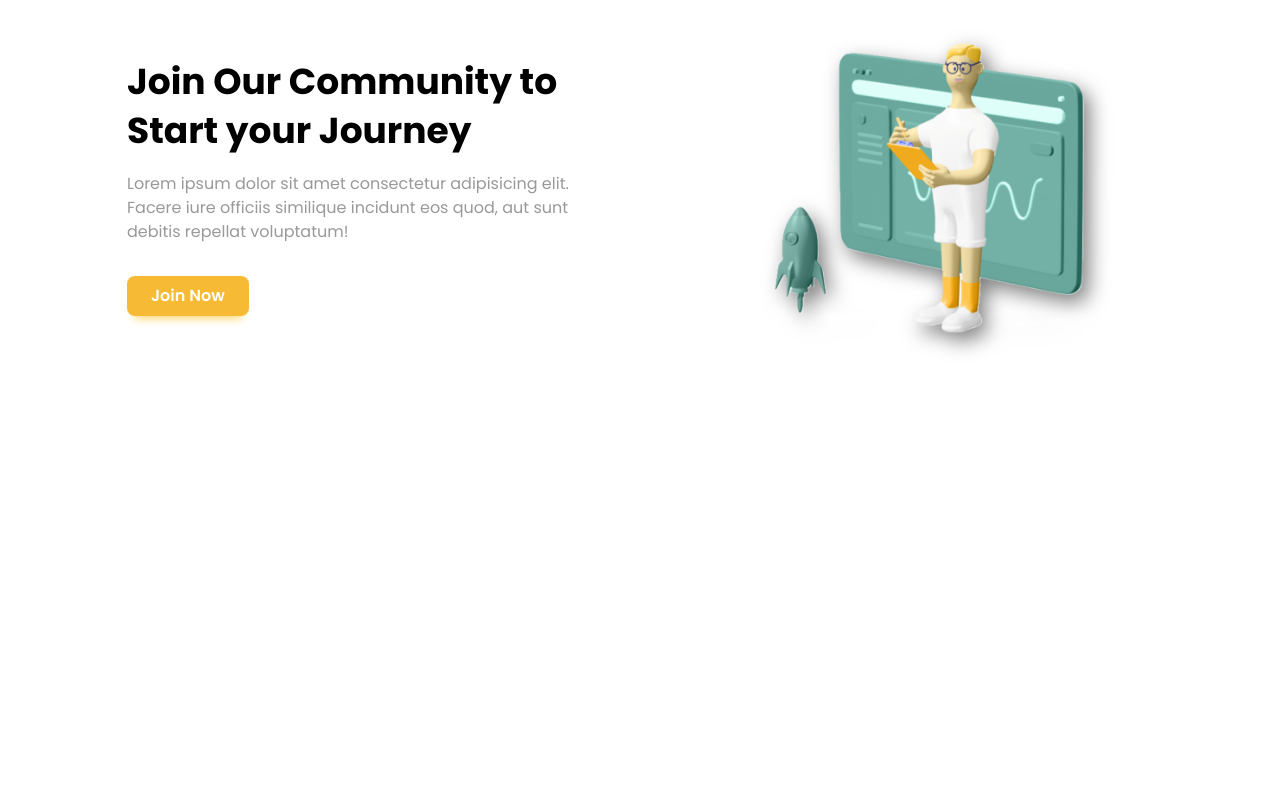
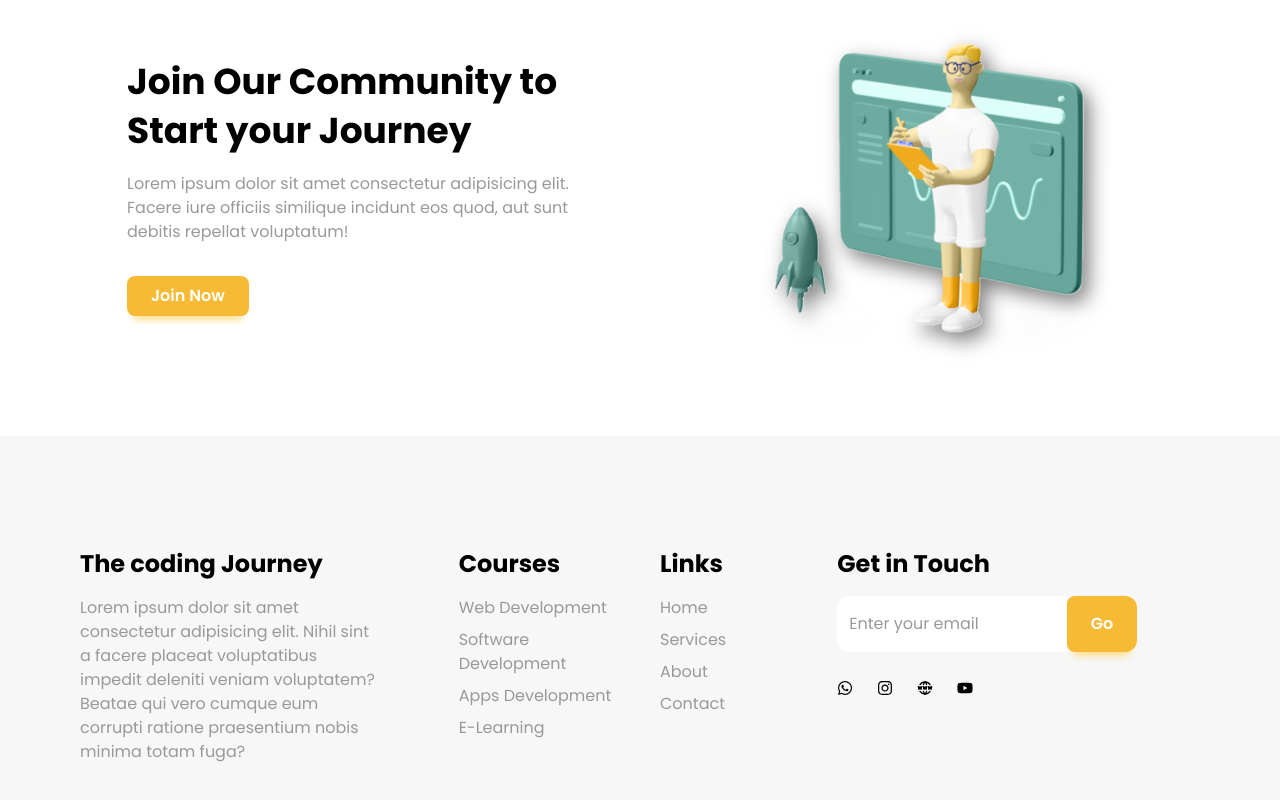
Before and after one commit to Prakashpreveen/React-JS-EEducation_WebPage-Project, a React (Vite) app: page / in a window 1280 px wide. Shown: the part 2504-3304 px from the top of the page. Before the commit the page ends 2940 px from the top, so only its background shows below. Built offline with nearby package versions, Linux system fonts and the light colour scheme.

Commit message:
added footer

```diff
--- a/src/App.jsx
+++ b/src/App.jsx
@@ -5,6 +5,7 @@
 import Banner from "./components/Banner";
 import Subscribe from "./components/Subscribe";
 import CommunityBanner from "./components/CommunityBanner";
+import Footer from "./components/Footer";
 
 const App = () => {
   return (
@@ -15,6 +16,7 @@
       <Banner />
       <Subscribe />
       <CommunityBanner />
+      <Footer />
     </main>
   );
 };
--- /dev/null
+++ b/src/components/Footer.jsx
@@ -0,0 +1,104 @@
+import React from "react";
+import { motion } from "framer-motion";
+import { FaInstagram, FaWhatsapp, FaYoutube } from "react-icons/fa";
+import { TbWorldWww } from "react-icons/tb";
+
+const Footer = () => {
+  return (
+    <footer className="py-28 bg-[#f7f7f7]">
+      <motion.div
+        initial={{ opacity: 0, y: 50 }}
+        whileInView={{ opacity: 1, y: 0 }}
+        className="container"
+      >
+        <div className="grid grid-cols-1 md:grid-cols-2 lg:grid-cols-3 gap-14 md:gap-4">
+          {/* First Section */}
+          <div className="space-y-4 max-w-[300px]">
+            <h1 className="text-2xl font-bold">The coding Journey</h1>
+            <p className="text-dark2">
+              Lorem ipsum dolor sit amet consectetur adipisicing elit. Nihil
+              sint a facere placeat voluptatibus impedit deleniti veniam
+              voluptatem? Beatae qui vero cumque eum corrupti ratione
+              praesentium nobis minima totam fuga?
+            </p>
+          </div>
+
+          {/* Second Section */}
+          <div className="grid grid-cols-2 gap-10">
+            <div className="space-y-4">
+              <h1 className="text-2xl font-bold">Courses</h1>
+              <div className="text-dark2">
+                <ul className="space-y-2">
+                  <li className="cursor-pointer hover:text-secondary duration-200">
+                    Web Development
+                  </li>
+                  <li className="cursor-pointer hover:text-secondary duration-200">
+                    Software Development
+                  </li>
+                  <li className="cursor-pointer hover:text-secondary duration-200">
+                    Apps Development
+                  </li>
+                  <li className="cursor-pointer hover:text-secondary duration-200">
+                    E-Learning
+                  </li>
+                </ul>
+              </div>
+            </div>
+            {/* Links */}
+            <div className="space-y-4">
+              <h1 className="text-2xl font-bold">Links</h1>
+              <div className="text-dark2">
+                <ul className="space-y-2">
+                  <li className="cursor-pointer hover:text-secondary duration-200">
+                    Home
+                  </li>
+                  <li className="cursor-pointer hover:text-secondary duration-200">
+                    Services
+                  </li>
+                  <li className="cursor-pointer hover:text-secondary duration-200">
+                    About
+                  </li>
+                  <li className="cursor-pointer hover:text-secondary duration-200">
+                    Contact
+                  </li>
+                </ul>
+              </div>
+            </div>
+          </div>
+
+          {/* Third Section */}
+          <div className="space-y-4 max-w-[300px]">
+            <h1 className="text-2xl font-bold">Get in Touch</h1>
+            <div className="flex items-center">
+              <input
+                type="text"
+                placeholder="Enter your email"
+                className="p-3 rounded-s-xl bg-white w-full py-4 focus:ring-0 focus:outline-none placeholder:text-dark2"
+              />
+              <button className="primary-btn font-semibold py-4 px-6 rounded-e-xl">
+                Go
+              </button>
+            </div>
+            {/* Social Icons */}
+            <div className="flex space-x-6 py-3">
+              <a href="#">
+                <FaWhatsapp className="cursor-pointer hover:text-primary hover:scale-110 duration-200" />
+              </a>
+              <a href="#">
+                <FaInstagram className="cursor-pointer hover:text-primary hover:scale-110 duration-200" />
+              </a>
+              <a href="#">
+                <TbWorldWww className="cursor-pointer hover:text-primary hover:scale-110 duration-200" />
+              </a>
+              <a href="#">
+                <FaYoutube className="cursor-pointer hover:text-primary hover:scale-110 duration-200" />
+              </a>
+            </div>
+          </div>
+        </div>
+      </motion.div>
+    </footer>
+  );
+};
+
+export default Footer;
```
